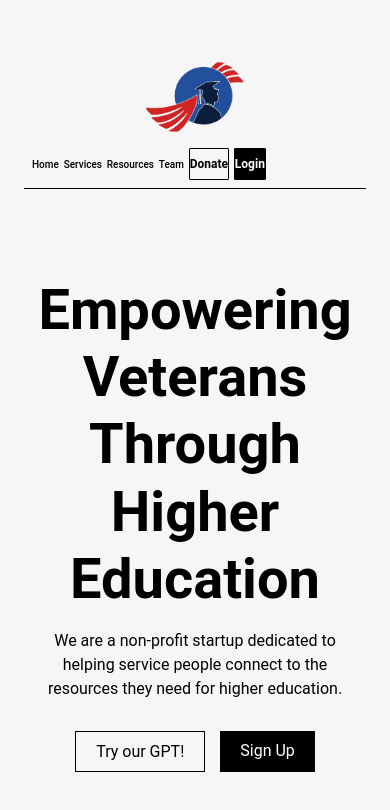
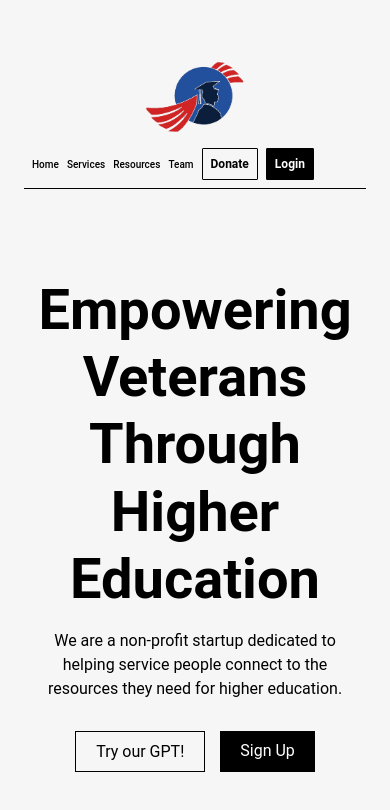
Before and after one commit to Chen-Steve/MENN-stack-dynamic-webapp, a Next.js app: page / in a window 390 px wide. Shown: the top 810 px of the page. Built offline with nearby package versions, Linux system fonts and the light colour scheme.

Commit message:
update navbar

```diff
--- a/src/styles/NavBar.module.css
+++ b/src/styles/NavBar.module.css
@@ -86,7 +86,7 @@
     flex-direction: row; /* Stack items vertically */
     align-items: center; /* Center items horizontally */
     margin-top: 50px;
-    gap: 0.3rem;
+    gap: 0.5rem;
   }
 
   .navbarItem {
@@ -94,7 +94,7 @@
   }
 
   .donate, .volunteer {
-    padding: 0rem 0rem;
+    padding: 0rem 0.5rem;
     font-size: 12px;
   }
   /* iPhone X, XS, 11 Pro, 12 Mini, 13 Mini (375px) */
```
